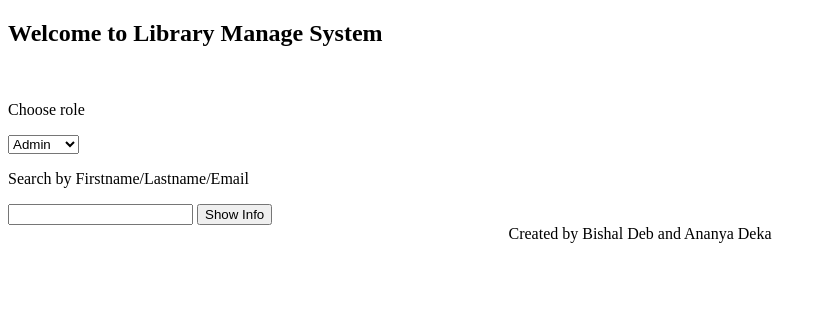
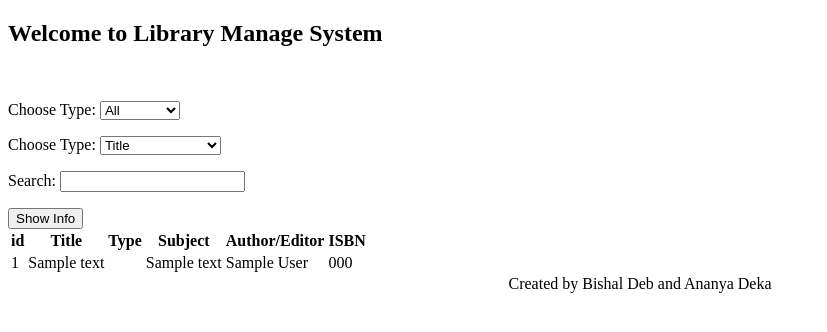
Before and after one commit to itsbgold/LibraryManagementSystem, a PHP site: page / in a window 1280 px wide. Shown: the part 70-402 px from the top of the page, without its empty margins (0-827 px from the left). Run offline with PHP 8.4, Linux system fonts and the light colour scheme; tables that the repository leaves empty or names only in its code hold one stand-in row (values such as "Sample post").

Commit message:
Search books feature added.

```diff
--- a/index.php
+++ b/index.php
@@ -1,19 +1,111 @@
 <?php
 require "header.php";
+require './includes/dbh.inc.php';
 ?>
 <main>
     <h2>Welcome to Library Manage System</h2>
     <br>
-    <form action="includes/search.inc.php" method="post">
-        <p>Choose role</p>
-        <select name="role">
-            <option value="admin">Admin</option>
-            <option value="member">Member</option>
-        </select><br>
-        <p>Search by Firstname/Lastname/Email</p>
-        <input type="text" name="search">
-        <button type="submit" name="login-submit">Show Info</button>
+    <form action="index.php" method="post">
+        <p>Choose Type:
+            <select name="type">
+                <option value="all"> All</option>
+                <option value="book"> Book</option>
+                <option value="journal"> Journal</option>
+                <option value="magazine"> Magazine</option>
+            </select></p>
+        <p>Choose Type:
+            <select name="searchBy">
+                <option value="title"> Title</option>
+                <option value="subject"> Subject</option>
+                <option value="Isbn"> ISBN</option>
+                <option value="author"> Author/Publisher</option>
+            </select></p>
+        <p>Search: <input type="text" name="search"> </p>
+        <button type="submit" name="search-submit">Show Info</button>
     </form>
+
+    <?php
+
+    $sql = "SELECT * FROM text WHERE 1 = 1";
+
+    if (isset($_POST['search-submit'])) {
+        $searchBy = $_POST["searchBy"];
+        $search = $_POST["search"];
+        $type = $_POST["type"];
+
+        if ($type != "all") {
+            $sql .= " AND  type = '%$type%' ";
+        }
+        if (!empty($searchBy)) {
+            $sql .= " AND  $searchBy LIKE '%$search%' ";
+        }
+        // else {
+        //     $qry = "SELECT * FROM `user` WHERE email=?";
+        //     $stmt = mysqli_stmt_init($conn);
+        //     if (!mysqli_stmt_prepare($stmt, $qry)) {
+        //         header("Location:../login.php?error=sqlerror&email=" . $email);
+        //         exit();
+        //     } else {
+        //         mysqli_stmt_bind_param($stmt, "s", $email);
+        //         mysqli_stmt_execute($stmt);
+        //         $result = mysqli_stmt_get_result(($stmt));
+        //         if ($row = mysqli_fetch_assoc($result)) {
+        //             $pwdcheck = password_verify($pwd, $row['password']);
+        //             if ($pwdcheck == false) {
+        //                 header("Location:../login.php?error=wrongpassword&email=" . $email);
+        //                 exit();
+        //             } else if ($pwdcheck == true) {
+        //                 session_start();
+        //                 $_SESSION['email'] = $row['email'];
+        //                 $_SESSION['user_id'] = $row['user_id'];
+        //                 $_SESSION['role'] = $row['role'];
+        //                 header("Location:../index.php?login=success");
+        //                 exit();
+        //             } else {
+        //                 header("Location:../login.php?error=wrongpassword&email=" . $email);
+        //                 exit();
+        //             }
+        //         } else {
+        //             header("Location:../login.php?error=emailnotfound");
+        //             exit();
+        //         }
+        //     }
+        // }
+        // mysqli_stmt_close($stmt);
+    }
+
+    if ($result = mysqli_query($conn, $sql)) {
+        if (mysqli_num_rows($result) > 0) {
+            echo "<table>";
+            echo "<tr>";
+            echo "<th>id</th>";
+            echo "<th>Title</th>";
+            echo "<th>Type</th>";
+            echo "<th>Subject</th>";
+            echo "<th>Author/Editor</th>";
+            echo "<th>ISBN</th>";
+            echo "</tr>";
+            while ($row = mysqli_fetch_array($result)) {
+                echo "<tr>";
+                echo "<td>" . $row['text_id'] . "</td>";
+                echo "<td>" . $row['title'] . "</td>";
+                echo "<td>" . $row['type'] . "</td>";
+                echo "<td>" . $row['subject'] . "</td>";
+                echo "<td>" . $row['author'] . "</td>";
+                echo "<td>" . $row['isbn'] . "</td>";
+                echo "</tr>";
+            }
+            echo "</table>";
+            mysqli_free_result($result);
+        } else {
+            echo "No records matching your query were found.";
+        }
+    } else {
+        echo "ERROR: Could not able to execute $sql. " . mysqli_error($conn);
+    }
+    mysqli_close($conn);
+    ?>
+
 </main>
 <?php
 require "footer.php";
```
